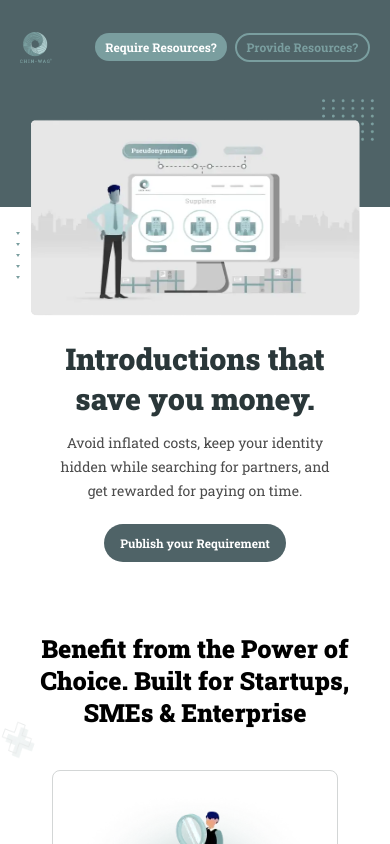
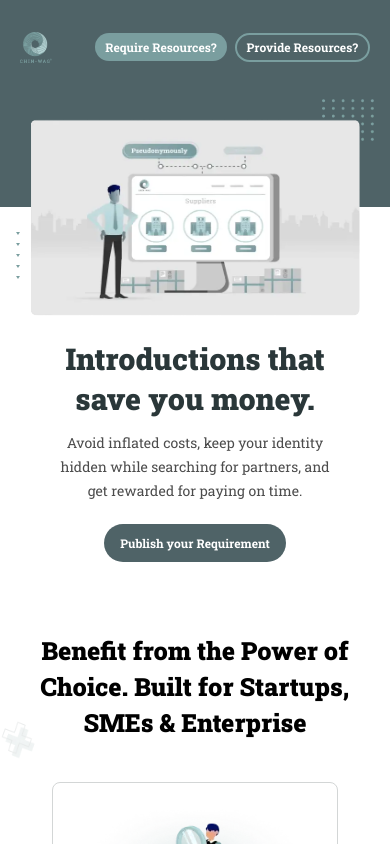
Before and after one commit to vikas-jakhar/chinWag, a Next.js app: page / in a window 390 px wide. Shown: the top 844 px of the page. Built offline with nearby package versions, Linux system fonts and the light colour scheme.

Commit message:
accordion icon update

```diff
--- a/src/components/common/Header.tsx
+++ b/src/components/common/Header.tsx
@@ -26,7 +26,7 @@ const Header: React.FC = () => {
                         />
                         <PrimaryButton
                             hoverClass='bg-light-green'
-                            className='py-[4.5px] px-2.5 sm:px-6 sm:py-2.5 lg:py-[15.4px] md:px-[30px] border-light-green border-2 rounded-[65px] text-light-green font-bold sm:font-normal hover:border-white text-xs hover:text-white'
+                            className='py-[4.5px] px-2.5 sm:px-6 sm:py-2.5 lg:py-[15.4px] md:px-[30px] border-light-green border-2 rounded-[65px] text-white xl:text-light-green font-bold sm:font-normal hover:border-white text-xs hover:text-white'
                             text='Provide Resources?'
                         />
                     </div>
--- a/src/components/custom-ui/PrimaryHeading.tsx
+++ b/src/components/custom-ui/PrimaryHeading.tsx
@@ -20,7 +20,7 @@ const PrimaryHeading: React.FC<PrimaryHeadingProps> = ({
         <h2
             {...props}
             style={{ fontSize: `clamp(${minFontSize}px, ${sizeReducer}vw, ${maxFontSize}px)` }}
-            className={`${className} font-black leading-8 md:leading-10 lg:leading-custom-xl`}
+            className={`${className} font-black leading-9 md:leading-10 lg:leading-custom-xl`}
         >
             {text}
         </h2>
--- a/src/components/home/Conversations.tsx
+++ b/src/components/home/Conversations.tsx
@@ -12,7 +12,7 @@ const Conversations: React.FC = () => {
         <div className='lg:py-24 py-11 md:py-16 relative z-[1] bg-light-sky'>
             <div className="container sm:my-10 relative z-[2]">
                 <PrimaryHeading className='mx-auto text-center text-off-green' text='Share or Connect.' />
-                <PrimaryHeading className='mx-auto text-center text-off-green -mt-1.5 px-10 sm:px-0' text='Create Conversations that Count' />
+                <PrimaryHeading className='mx-auto text-center text-off-green sm:-mt-1.5 px-10 sm:px-0' text='Create Conversations that Count' />
                 <div className="mt-[38px] flex md:flex-row flex-col items-center gap-6 md:gap-6 lg:gap-10 justify-center">
                     {CONVERSATIONS_DATA.map((item: CardDataItem, index: number) => (
                         <div
--- a/src/components/home/Faq.tsx
+++ b/src/components/home/Faq.tsx
@@ -35,8 +35,8 @@ const Faq: React.FC = () => {
                                             {item.title}
                                         </h3>
                                         <div className={`${openIndex === index ? 'w-1.5' : 'w-2.5'} h-2.5 relative overflow-hidden`}>
-                                            <span className='flex w-full h-[3px] bg-dark-green font-bold absolute left-0 top-1/2 -translate-y-1/2'></span>
-                                            <span className={`flex w-[3px] h-full bg-dark-green font-bold absolute left-1/2 top-0 -translate-x-1/2 duration-300 ease-linear ${openIndex === index ? 'rotate-90 opacity-0' : ''}`}></span>
+                                            <span className='flex w-full h-[2.4px] sm:h-[3px] bg-dark-gray font-bold absolute left-0 top-1/2 -translate-y-1/2'></span>
+                                            <span className={`flex w-[2.7px] sm:w-[3px] h-full bg-dark-gray font-bold absolute left-1/2 top-0 -translate-x-1/2 duration-300 ease-linear ${openIndex === index ? 'rotate-90 opacity-0' : ''}`}></span>
                                         </div>
                                     </div>
                                     <div
--- a/src/components/home/Footer.tsx
+++ b/src/components/home/Footer.tsx
@@ -17,7 +17,7 @@ const Footer: React.FC = () => {
                         className='w-full pointer-events-none absolute top-0 max-w-[81px] sm:max-w-[155px] animate-spin'
                         priority
                     />
-                    <p className='sm:text-2xl text-sm font-medium tracking-widest relative text-medium-green'>CHIN-WAG <span className='absolute -top-0.5 -right-2.5 text-xs'>®</span></p>
+                    <p className='text-xs md:text-xl font-medium tracking-widest relative text-medium-green'>CHIN-WAG <span className='absolute -top-0.5 -right-2.5 text-xs'>®</span></p>
                 </Link>
                 <PrimaryButton
                     gsapClass='mx-auto'
--- a/src/components/home/RoadMap.tsx
+++ b/src/components/home/RoadMap.tsx
@@ -35,7 +35,7 @@ const RoadMap: React.FC = () => {
                     {ROADMAP_DATA.map((item: RoadmapItem, idx: number) => (
                         <div
                             key={idx}
-                            className={`z-[1] sm:w-full flex flex-row gap-7 -ml-5 sm:ml-0 lg:gap-0 lg:flex-col max-h-[85px] sm:max-h-[150px] relative items-center ${idx === 0 ? 'lg:-mt-24 left-0 lg:max-w-[200px]' :
+                            className={`z-[1] sm:w-full flex flex-row gap-4 -ml-5 sm:ml-0 lg:gap-0 lg:flex-col max-h-[85px] sm:max-h-[150px] relative items-center ${idx === 0 ? 'lg:-mt-24 left-0 lg:max-w-[200px]' :
                                 idx === 1 ? 'lg:mt-3 lg:max-w-[204px]' :
                                     idx === 2 ? 'lg:-mt-24 lg:max-w-[200px]' :
                                         idx === 3 ? 'lg:mt-3 lg:max-w-[200px]' :
--- a/tailwind.config.ts
+++ b/tailwind.config.ts
@@ -36,6 +36,7 @@ const config: Config = {
         'off-gray': "#738184",
         'medium-gray': "#D3D6D6",
         'off-blue': "#7A9E9FD4",
+        'dark-gray': "#4C5F63",
       },
       dropShadow: {
         'gray-sm': "1px 1px 0px #5F5F5F",
```
